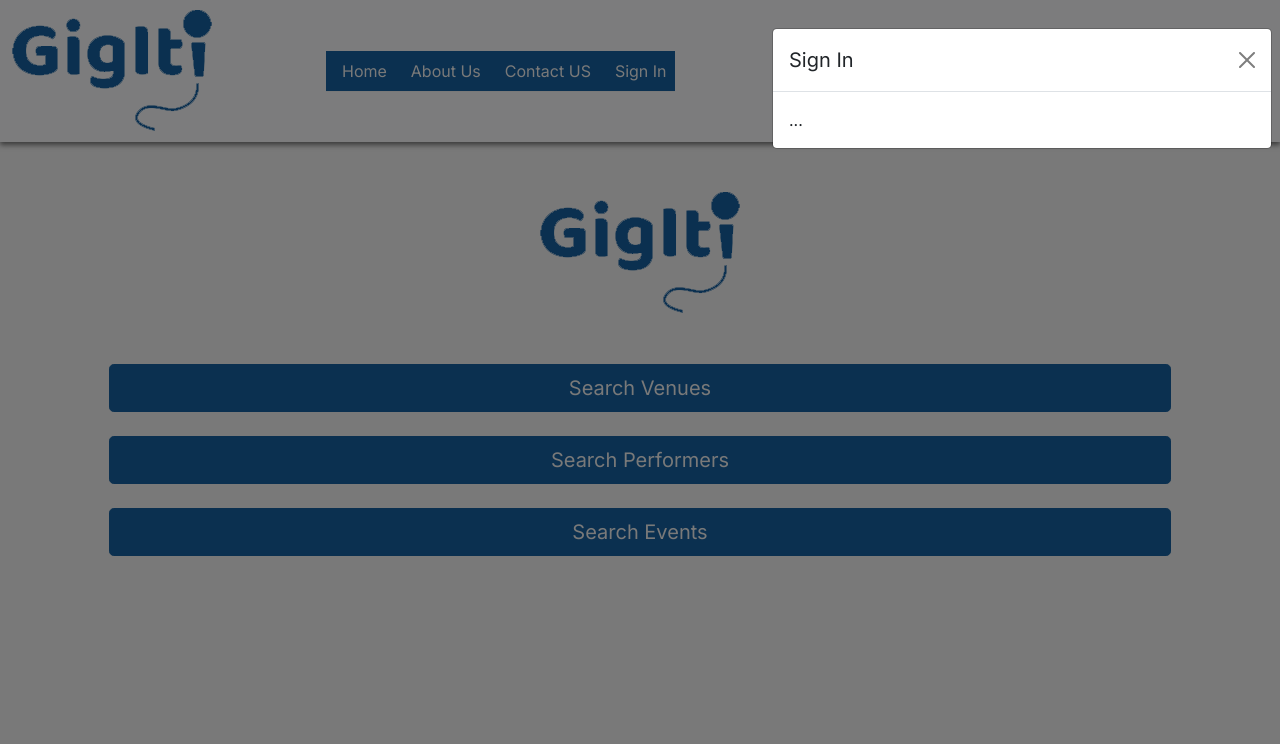
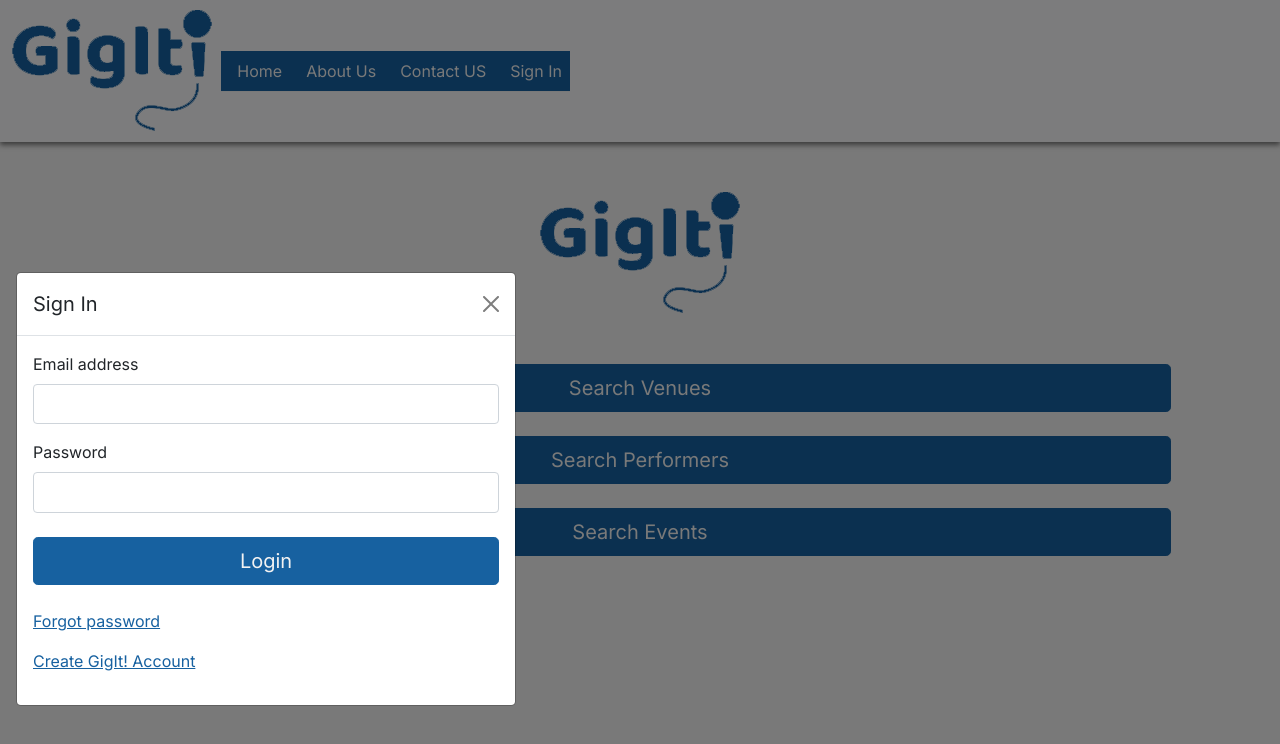
Before and after one commit to barrosdaniel/gig-it, a plain HTML site: page index.html in a window 1280 px wide. Both pictures are taken after a click on the button "Search Venues". Drawn offline with nearby package versions, Linux system fonts and the light colour scheme.

Commit message:
feature: Complete Venues modal.

```diff
--- a/css/styles.css
+++ b/css/styles.css
@@ -78,6 +78,7 @@ body {
 }
 
 .main-button {
+  width: 100%;
   border: solid 1px var(--primary);
   background-color: var(--primary);
   color: var(--white) !important;
@@ -95,5 +96,17 @@ body.modal-open {
 
 /* Used to fix Login modal right margin stying bug. */
 div.modal-dialog {
-  margin-right: 0.5rem !important;
+  margin: 17rem 1rem auto !important;
 }
+
+.email-input,
+.password-input {
+  font-size: 1.1rem !important;
+}
+
+.modal-link {
+  color: var(--primary) !important;
+  cursor: pointer;
+  display: inline-block;
+  margin-bottom: 1rem;
+}
--- a/index.html
+++ b/index.html
@@ -18,7 +18,7 @@
 
   <nav class="navbar navbar-expand-lg navbar-light bg-light">
     <div class="container-fluid">
-      <div class="col-3">
+      <div class="col-2">
         <a class="navbar-brand" href="index.html">
           <img src="img/Logo_sml_blue.png" alt="GigIt! logo" class="img-fluid">
         </a>
@@ -81,7 +81,23 @@
             aria-label="Close"></button>
         </div>
         <div class="modal-body">
-          ...
+          <form>
+            <div class="mb-3">
+              <label for="venues-email" class="form-label">Email
+                address</label>
+              <input type="email" class="form-control email-input"
+                id="venues-email">
+            </div>
+            <div class="mb-3">
+              <label for="venues-password" class="form-label">Password</label>
+              <input type="password" class="form-control password-input"
+                id="venues-password">
+            </div>
+            <a href="" class="btn btn-lg main-button mt-2 mb-4">Login</a>
+          </form>
+          <a class="modal-link">Forgot password</a><br>
+          <a class="modal-link">Create GigIt! Account</a>
+
         </div>
       </div>
     </div>
```
